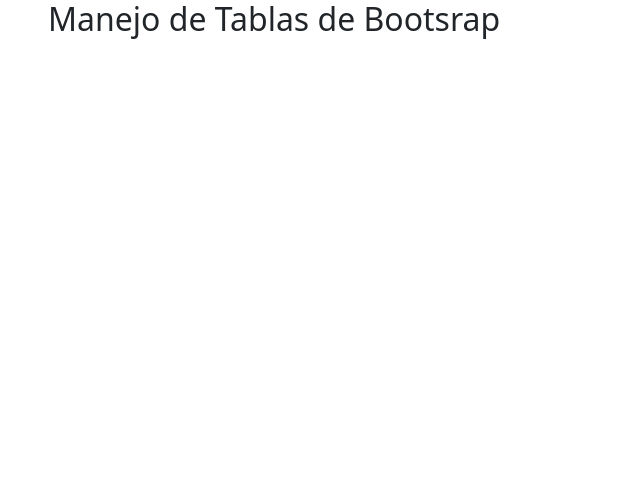
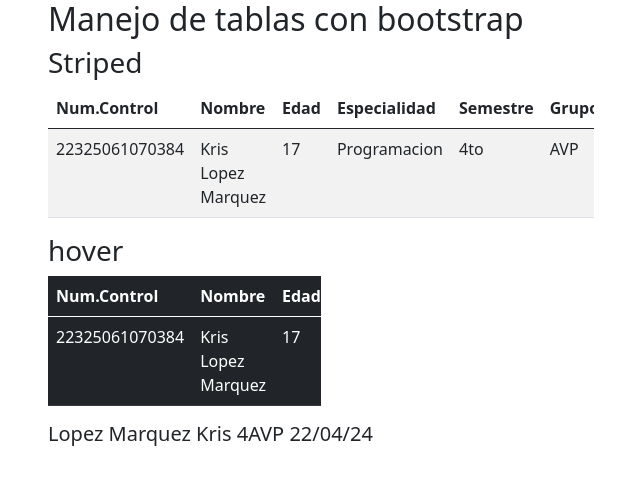
Before and after one commit to Krissein/Krissein.github.io, a plain HTML site: page PortafolioParcial2/Practica6.html in a window 1280 px wide. Shown: the whole page, without its empty margins (34-674 px from the left). Drawn offline with Linux system fonts and the light colour scheme.

Commit message:
Add files via upload

```diff
--- a/PortafolioParcial2/Practica6.html
+++ b/PortafolioParcial2/Practica6.html
@@ -3,25 +3,80 @@
 <head>
     <meta charset="UTF-8">
     <meta name="viewport" content="width=device-width, initial-scale=1.0">
-    <title>Practica #6 </title>
+    <title>Practica #6 Manejo de tablas con bootstrap</title>
     <link rel="stylesheet" href="css/bootstrap.css">
-    <script src="js/bootstrap.js"></script>
+    <script src="js/jquery-3.7.1.js"></script>
 </head>
 <body>
     <div class="container">
-        <h2> Manejo de Tablas de Bootsrap </h2>
-    <div class="row">
-    <div class="col-sm-4">
-    <div class="table table-responsive">
-    <div class="table-striped">
-    <div class="table table-hover">
+        <h2>Manejo de tablas con bootstrap</h2>
+        <div class="row">
+            <div class="col-sm-6">
+                <h3>Striped</h3>
+                <div class="table-responsive">
+                    <table class="table table-striped">
+                    <thead>
+                        <tr>
+                            <th>Num.Control</th>
+                            <th>Nombre</th>
+                            <th>Edad</th>
+                            <th>Especialidad</th>
+                            <th>Semestre</th>
+                            <th>Grupo</th>
+                            <th>Turno</th>
+                        </tr>
+                    </thead>
+                    <tbody>
+                        <tr>
+                            <td>22325061070384</td>
+                            <td>Kris Lopez Marquez</td>
+                            <td>17</td>
+                            <td>Programacion</td>
+                            <td>4to</td>
+                            <td>AVP</td>
+                            <td>Vespertino</td>
+                        </tr>
+                    </tbody>
+                </div>
+            </table>
+            </div>
+            <div class="col-sm-6">
+                <h3>hover</h3>
+                <div class="table-responsive">
+                <table class="table table-dark table-hover">
+                    <thead>
+                        <tr>
+                            <th>Num.Control</th>
+                            <th>Nombre</th>
+                            <th>Edad</th>
+                            <th>Especialidad</th>
+                            <th>Semestre</th>
+                            <th>Grupo</th>
+                            <th>Turno</th>
+                        </tr>
+                    </thead>
+                    <tbody>
+                        <tr>
+                            <td>22325061070384</td>
+                            <td>Kris Lopez Marquez</td>
+                            <td>17</td>
+                            <td>Programacion</td>
+                            <td>4to</td>
+                            <td>AVP</td>
+                            <td>Vespertino</td>
+                        </tr>
+                    </tbody>
+                </div>
+
+            </table>
+        </div>
+            </div>
+            <div class="col-sm-6"></div>
+
+        </div>
     </div>
+    <script src="js/bootstrap.js"></script>
+    <h5> Lopez Marquez Kris 4AVP 22/04/24</h5>
 
-    </div>
-
-    </div>
-    </div>
-    </div>
-    </div>
 </body>
 </html>
```
